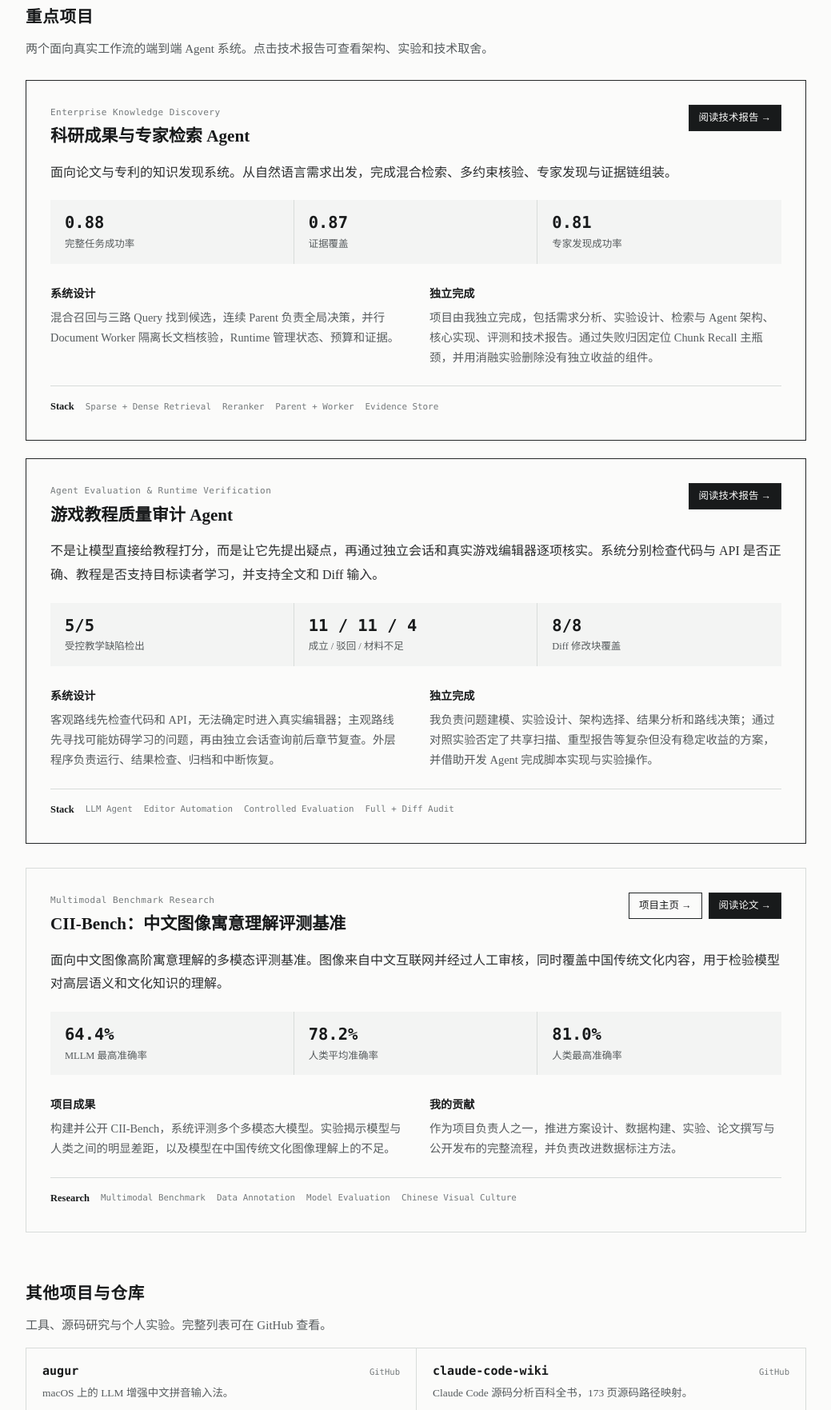
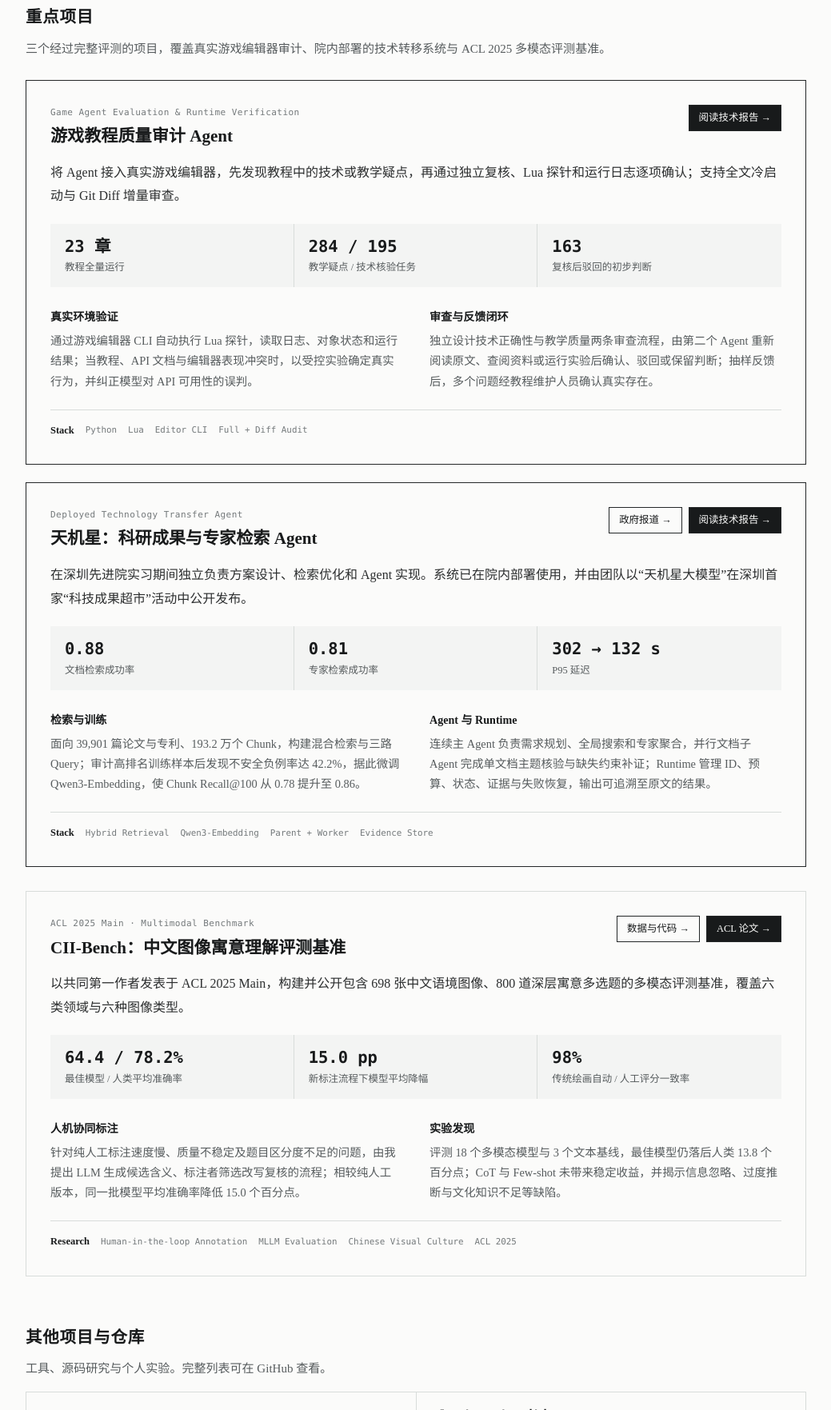
Before and after one commit to NozomiX1/NozomiX1.github.io, a plain HTML site: page index.html in a window 1280 px wide. Shown: the part 482-2245 px from the top of the page at 80% size, without its empty margins (120-1159 px from the left). Drawn offline with Linux system fonts and the light colour scheme; a web font is replaced by a local one.

Commit message:
docs: refresh portfolio project content

```diff
--- a/css/style.css
+++ b/css/style.css
@@ -42,6 +42,7 @@
 .section-head{margin-bottom:24px}
 .section-head .lbl{font-size:1.28rem;letter-spacing:.04em}
 .section-head p{max-width:660px;margin:7px 0 0;color:var(--muted);font-size:.94rem}
+.projectlist .section-head p{max-width:none}
 .section-head.compact{margin-bottom:14px}
 
 /* About */
--- a/index.html
+++ b/index.html
@@ -4,7 +4,7 @@
 <meta charset="UTF-8">
 <meta name="viewport" content="width=device-width, initial-scale=1">
 <title>Xi Feng · AI Agent 工程方向</title>
-<meta name="description" content="Xi Feng 的 AI Agent 技术作品集，关注可评估、可验证的智能体系统与真实工作流。">
+<meta name="description" content="Xi Feng 的 AI Agent 技术作品集，涵盖真实游戏编辑器审计、院内部署的技术转移系统与 ACL 2025 多模态评测基准。">
 <link rel="preload" href="fonts/noto-serif-sc-vf-subset.woff2" as="font" type="font/woff2" crossorigin>
 <link rel="stylesheet" href="css/style.css?v=20260831-font-selfhost">
 </head>
@@ -39,112 +39,115 @@
     <section class="projectlist" id="projects" aria-labelledby="projects-title">
       <div class="section-head">
         <h2 class="lbl" id="projects-title">重点项目</h2>
-        <p>两个面向真实工作流的端到端 Agent 系统。点击技术报告可查看架构、实验和技术取舍。</p>
+        <p>三个经过完整评测的项目，覆盖真实游戏编辑器审计、院内部署的技术转移系统与 ACL 2025 多模态评测基准。</p>
       </div>
 
       <article class="featured-project">
         <div class="project-topline">
           <div>
-            <p class="project-type">Enterprise Knowledge Discovery</p>
-            <h3 class="p-name"><a href="reports/research-expert-discovery-agent.html" target="_blank" rel="noopener">科研成果与专家检索 Agent</a></h3>
+            <p class="project-type">Game Agent Evaluation &amp; Runtime Verification</p>
+            <h3 class="p-name"><a href="reports/game-tutorial-audit-agent.html" target="_blank" rel="noopener">游戏教程质量审计 Agent</a></h3>
           </div>
-          <a class="report-link" href="reports/research-expert-discovery-agent.html" target="_blank" rel="noopener">阅读技术报告 <span aria-hidden="true">→</span></a>
+          <a class="report-link" href="reports/game-tutorial-audit-agent.html" target="_blank" rel="noopener">阅读技术报告 <span aria-hidden="true">→</span></a>
         </div>
-        <p class="p-brief">面向论文与专利的知识发现系统。从自然语言需求出发，完成混合检索、多约束核验、专家发现与证据链组装。</p>
+        <p class="p-brief">将 Agent 接入真实游戏编辑器，先发现教程中的技术或教学疑点，再通过独立复核、Lua 探针和运行日志逐项确认；支持全文冷启动与 Git Diff 增量审查。</p>
         <dl class="proof-grid" aria-label="项目结果">
-          <div><dt>0.88</dt><dd>完整任务成功率</dd></div>
-          <div><dt>0.87</dt><dd>证据覆盖</dd></div>
-          <div><dt>0.81</dt><dd>专家发现成功率</dd></div>
+          <div><dt>23 章</dt><dd>教程全量运行</dd></div>
+          <div><dt>284 / 195</dt><dd>教学疑点 / 技术核验任务</dd></div>
+          <div><dt>163</dt><dd>复核后驳回的初步判断</dd></div>
         </dl>
         <div class="project-detail-grid">
           <div>
-            <h4>系统设计</h4>
-            <p>混合召回与三路 Query 找到候选，连续 Parent 负责全局决策，并行 Document Worker 隔离长文档核验，Runtime 管理状态、预算和证据。</p>
+            <h4>真实环境验证</h4>
+            <p>通过游戏编辑器 CLI 自动执行 Lua 探针，读取日志、对象状态和运行结果；当教程、API 文档与编辑器表现冲突时，以受控实验确定真实行为，并纠正模型对 API 可用性的误判。</p>
           </div>
           <div>
-            <h4>独立完成</h4>
-            <p>项目由我独立完成，包括需求分析、实验设计、检索与 Agent 架构、核心实现、评测和技术报告。通过失败归因定位 Chunk Recall 主瓶颈，并用消融实验删除没有独立收益的组件。</p>
+            <h4>审查与反馈闭环</h4>
+            <p>独立设计技术正确性与教学质量两条审查流程，由第二个 Agent 重新阅读原文、查阅资料或运行实验后确认、驳回或保留判断；抽样反馈后，多个问题经教程维护人员确认真实存在。</p>
           </div>
         </div>
         <div class="tech-stack" aria-label="技术栈">
           <strong>Stack</strong>
-          <span>Sparse + Dense Retrieval</span>
-          <span>Reranker</span>
-          <span>Parent + Worker</span>
-          <span>Evidence Store</span>
+          <span>Python</span>
+          <span>Lua</span>
+          <span>Editor CLI</span>
+          <span>Full + Diff Audit</span>
         </div>
       </article>
 
       <article class="featured-project">
         <div class="project-topline">
           <div>
-            <p class="project-type">Agent Evaluation &amp; Runtime Verification</p>
-            <h3 class="p-name"><a href="reports/game-tutorial-audit-agent.html" target="_blank" rel="noopener">游戏教程质量审计 Agent</a></h3>
+            <p class="project-type">Deployed Technology Transfer Agent</p>
+            <h3 class="p-name"><a href="reports/research-expert-discovery-agent.html" target="_blank" rel="noopener">天机星：科研成果与专家检索 Agent</a></h3>
           </div>
-          <a class="report-link" href="reports/game-tutorial-audit-agent.html" target="_blank" rel="noopener">阅读技术报告 <span aria-hidden="true">→</span></a>
+          <div class="project-actions">
+            <a class="report-link secondary" href="https://www.sz.gov.cn/cn/xxgk/zfxxgj/bmdt/content/post_12002560.html" target="_blank" rel="noopener">政府报道 <span aria-hidden="true">→</span></a>
+            <a class="report-link" href="reports/research-expert-discovery-agent.html" target="_blank" rel="noopener">阅读技术报告 <span aria-hidden="true">→</span></a>
+          </div>
         </div>
-        <p class="p-brief">不是让模型直接给教程打分，而是让它先提出疑点，再通过独立会话和真实游戏编辑器逐项核实。系统分别检查代码与 API 是否正确、教程是否支持目标读者学习，并支持全文和 Diff 输入。</p>
+        <p class="p-brief">在深圳先进院实习期间独立负责方案设计、检索优化和 Agent 实现。系统已在院内部署使用，并由团队以“天机星大模型”在深圳首家“科技成果超市”活动中公开发布。</p>
         <dl class="proof-grid" aria-label="项目结果">
-          <div><dt>5/5</dt><dd>受控教学缺陷检出</dd></div>
-          <div><dt>11 / 11 / 4</dt><dd>成立 / 驳回 / 材料不足</dd></div>
-          <div><dt>8/8</dt><dd>Diff 修改块覆盖</dd></div>
+          <div><dt>0.88</dt><dd>文档检索成功率</dd></div>
+          <div><dt>0.81</dt><dd>专家检索成功率</dd></div>
+          <div><dt>302 → 132 s</dt><dd>P95 延迟</dd></div>
         </dl>
         <div class="project-detail-grid">
           <div>
-            <h4>系统设计</h4>
-            <p>客观路线先检查代码和 API，无法确定时进入真实编辑器；主观路线先寻找可能妨碍学习的问题，再由独立会话查询前后章节复查。外层程序负责运行、结果检查、归档和中断恢复。</p>
+            <h4>检索与训练</h4>
+            <p>面向 39,901 篇论文与专利、193.2 万个 Chunk，构建混合检索与三路 Query；审计高排名训练样本后发现不安全负例率达 42.2%，据此微调 Qwen3-Embedding，使 Chunk Recall@100 从 0.78 提升至 0.86。</p>
           </div>
           <div>
-            <h4>独立完成</h4>
-            <p>我负责问题建模、实验设计、架构选择、结果分析和路线决策；通过对照实验否定了共享扫描、重型报告等复杂但没有稳定收益的方案，并借助开发 Agent 完成脚本实现与实验操作。</p>
+            <h4>Agent 与 Runtime</h4>
+            <p>连续主 Agent 负责需求规划、全局搜索和专家聚合，并行文档子 Agent 完成单文档主题核验与缺失约束补证；Runtime 管理 ID、预算、状态、证据与失败恢复，输出可追溯至原文的结果。</p>
           </div>
         </div>
         <div class="tech-stack" aria-label="技术栈">
           <strong>Stack</strong>
-          <span>LLM Agent</span>
-          <span>Editor Automation</span>
-          <span>Controlled Evaluation</span>
-          <span>Full + Diff Audit</span>
+          <span>Hybrid Retrieval</span>
+          <span>Qwen3-Embedding</span>
+          <span>Parent + Worker</span>
+          <span>Evidence Store</span>
         </div>
       </article>
 
       <article class="featured-project paper-project">
         <div class="project-topline">
           <div>
-            <p class="project-type">Multimodal Benchmark Research</p>
+            <p class="project-type">ACL 2025 Main · Multimodal Benchmark</p>
             <h3 class="p-name"><a href="https://cii-bench.github.io/" target="_blank" rel="noopener">CII-Bench：中文图像寓意理解评测基准</a></h3>
           </div>
           <div class="project-actions">
-            <a class="report-link secondary" href="https://cii-bench.github.io/" target="_blank" rel="noopener">项目主页 <span aria-hidden="true">→</span></a>
-            <a class="report-link" href="https://arxiv.org/abs/2410.13854" target="_blank" rel="noopener">阅读论文 <span aria-hidden="true">→</span></a>
+            <a class="report-link secondary" href="https://github.com/MING-ZCH/CII-Bench" target="_blank" rel="noopener">数据与代码 <span aria-hidden="true">→</span></a>
+            <a class="report-link" href="https://aclanthology.org/2025.acl-long.700/" target="_blank" rel="noopener">ACL 论文 <span aria-hidden="true">→</span></a>
           </div>
         </div>
 
-        <p class="p-brief">面向中文图像高阶寓意理解的多模态评测基准。图像来自中文互联网并经过人工审核，同时覆盖中国传统文化内容，用于检验模型对高层语义和文化知识的理解。</p>
+        <p class="p-brief">以共同第一作者发表于 ACL 2025 Main，构建并公开包含 698 张中文语境图像、800 道深层寓意多选题的多模态评测基准，覆盖六类领域与六种图像类型。</p>
 
         <dl class="proof-grid" aria-label="论文结果">
-          <div><dt>64.4%</dt><dd>MLLM 最高准确率</dd></div>
-          <div><dt>78.2%</dt><dd>人类平均准确率</dd></div>
-          <div><dt>81.0%</dt><dd>人类最高准确率</dd></div>
+          <div><dt>64.4 / 78.2%</dt><dd>最佳模型 / 人类平均准确率</dd></div>
+          <div><dt>15.0 pp</dt><dd>新标注流程下模型平均降幅</dd></div>
+          <div><dt>98%</dt><dd>传统绘画自动 / 人工评分一致率</dd></div>
         </dl>
 
         <div class="project-detail-grid">
           <div>
-            <h4>项目成果</h4>
-            <p>构建并公开 CII-Bench，系统评测多个多模态大模型。实验揭示模型与人类之间的明显差距，以及模型在中国传统文化图像理解上的不足。</p>
+            <h4>人机协同标注</h4>
+            <p>针对纯人工标注速度慢、质量不稳定及题目区分度不足的问题，由我提出 LLM 生成候选含义、标注者筛选改写复核的流程；相较纯人工版本，同一批模型平均准确率降低 15.0 个百分点。</p>
           </div>
           <div>
-            <h4>我的贡献</h4>
-            <p>作为项目负责人之一，推进方案设计、数据构建、实验、论文撰写与公开发布的完整流程，并负责改进数据标注方法。</p>
+            <h4>实验发现</h4>
+            <p>评测 18 个多模态模型与 3 个文本基线，最佳模型仍落后人类 13.8 个百分点；CoT 与 Few-shot 未带来稳定收益，并揭示信息忽略、过度推断与文化知识不足等缺陷。</p>
           </div>
         </div>
 
         <div class="tech-stack" aria-label="研究关键词">
           <strong>Research</strong>
-          <span>Multimodal Benchmark</span>
-          <span>Data Annotation</span>
-          <span>Model Evaluation</span>
+          <span>Human-in-the-loop Annotation</span>
+          <span>MLLM Evaluation</span>
           <span>Chinese Visual Culture</span>
+          <span>ACL 2025</span>
         </div>
       </article>
     </section>
```
Also changed, not shown: 2 other files.
